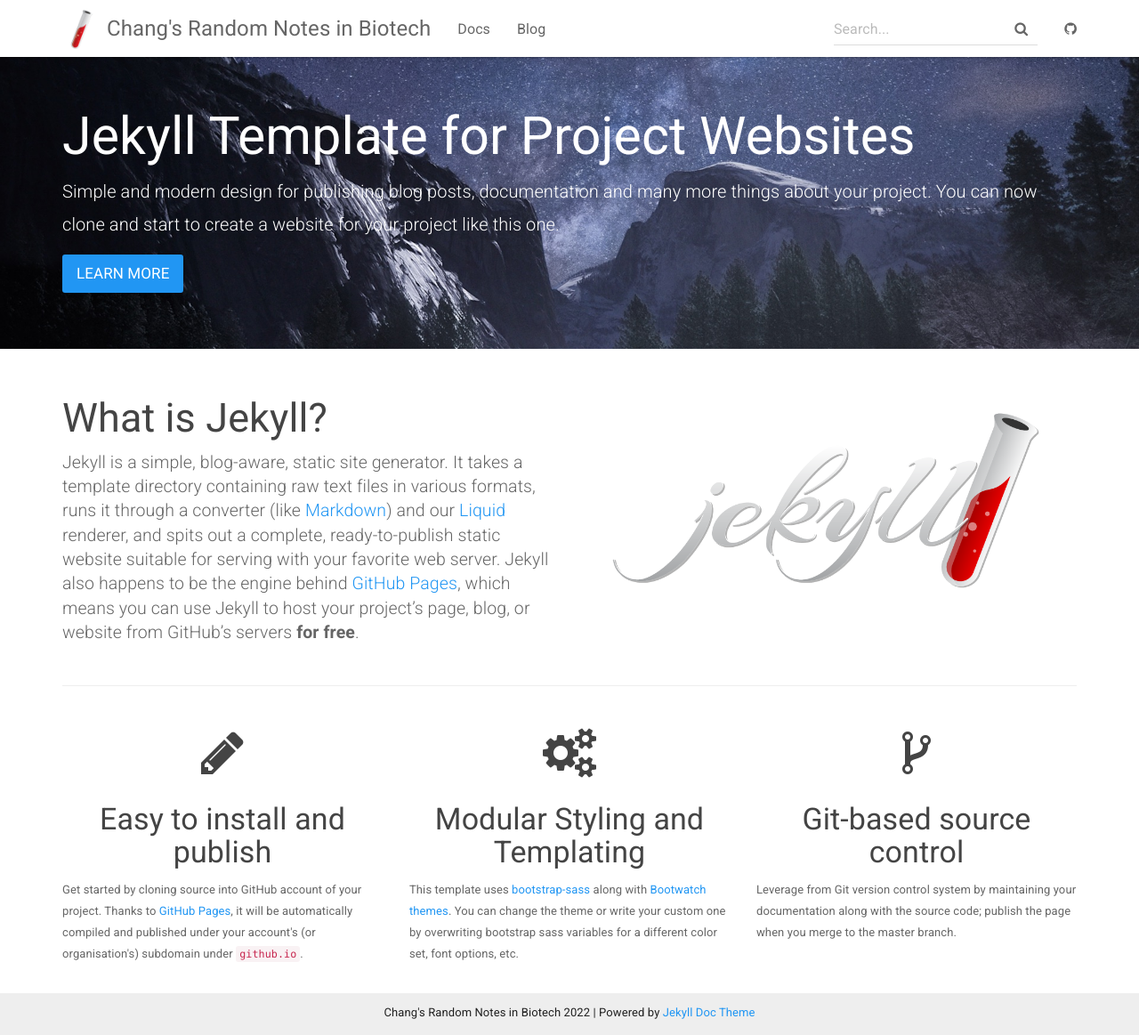
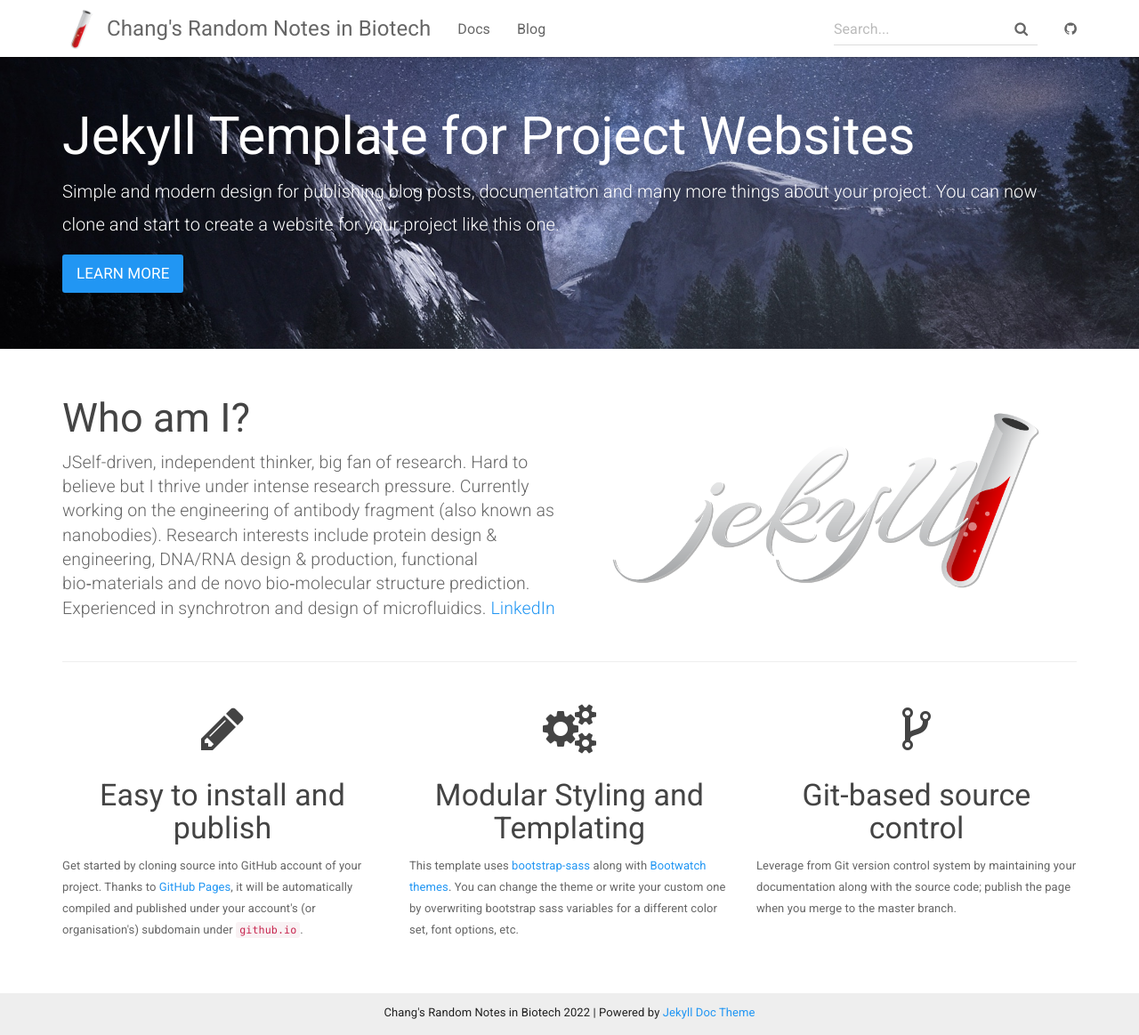
Before and after one commit to changliubio/changliubio.github.io, a Jekyll site: the page built from index.html, in a window 1280 px wide and 1163 px high. Shown: the whole window at 89% size. Built offline with Jekyll 4.4.1, drawn with Linux system fonts in a browser that asks for light colours.

Commit message:
Update index.html

```diff
--- a/index.html
+++ b/index.html
@@ -14,16 +14,9 @@ layout: default
 <div class="container">
     <div class="row">
         <div class="col-md-6">
-            <h2 class="header-light regular-pad">What is Jekyll?</h2>
-              <p class="lead">Jekyll is a simple, blog-aware, static site generator. It takes a template
-              directory containing raw text files in various formats, runs it through
-              a converter (like <a href="https://daringfireball.net/projects/markdown/">Markdown</a>)
-              and our <a href="https://github.com/Shopify/liquid/wiki">Liquid</a> renderer, and
-              spits out a complete, ready-to-publish static website suitable
-              for serving with your favorite web server. Jekyll also happens to be the engine
-              behind <a href="https://pages.github.com">GitHub Pages</a>, which means you can use Jekyll
-              to host your project’s page, blog, or website from GitHub’s servers <strong>for
-              free</strong>.</p>
+            <h2 class="header-light regular-pad">Who am I?</h2>
+              <p class="lead">JSelf-driven, independent thinker, big fan of research. Hard to believe but I thrive under intense research pressure. Currently working on the engineering of antibody fragment (also known as nanobodies). Research interests include protein design & engineering, DNA/RNA design & production, functional bio‑materials and de novo bio‑molecular structure prediction. Experienced in synchrotron and design of microfluidics.
+ <a href="https://www.linkedin.com/in/chang-liu-83b451235/">LinkedIn</a></p>
         </div>
         <div class="col-md-6 text-center">
             <img src="{{ "/assets/img/jekyll-dark.png" | relative_url }}" alt="Jekyll logo" class="img-responsive">
```
